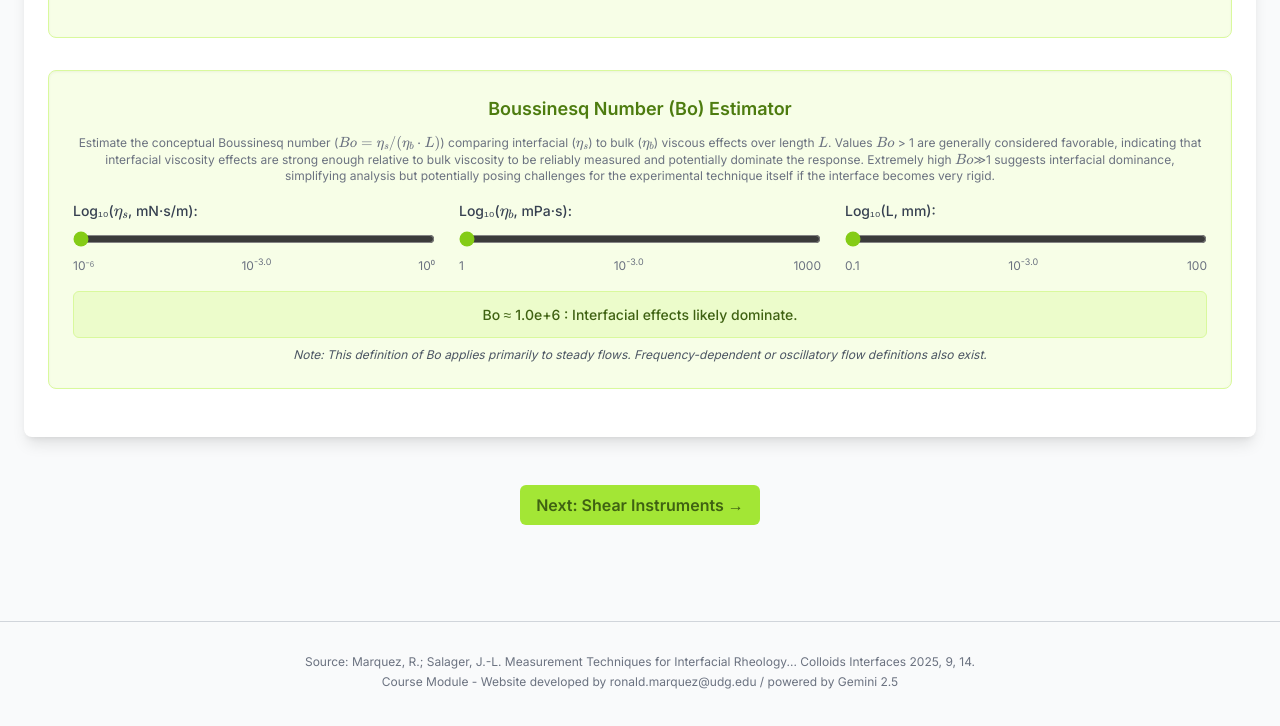
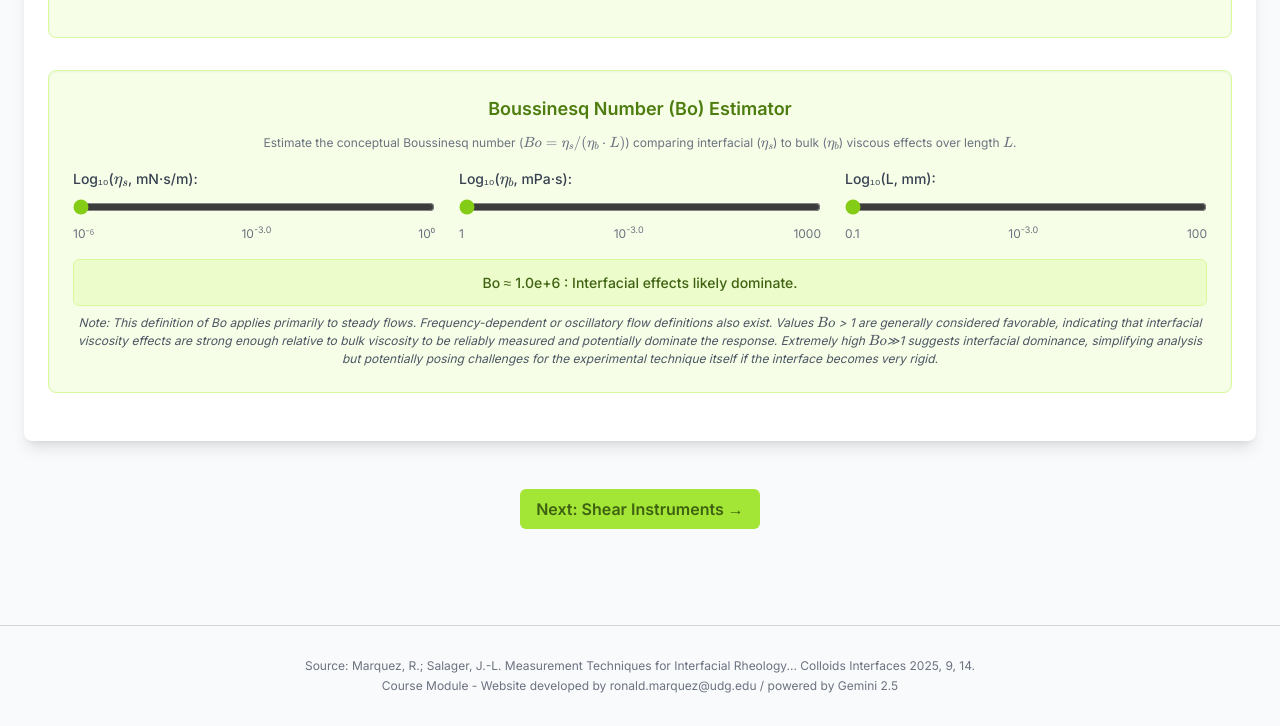
Before and after one commit to marquezrn03/A-Short-Course-On-Interfacial-Rheology, a plain HTML site: page index.html in a window 1280 px wide. Shown: the part 3771-4497 px from the top of the page. Drawn offline with nearby package versions, Linux system fonts and the light colour scheme.

Commit message:
Update index.html

```diff
--- a/index.html
+++ b/index.html
@@ -172,7 +172,7 @@
 
              <div class="interactive-block bg-lime-50 mt-8">
                   <h4 class="text-lg font-semibold mb-3 text-center text-lime-700">Boussinesq Number (Bo) Estimator</h4>
-                  <p class="text-xs text-center text-gray-500 mb-4">Estimate the conceptual Boussinesq number (\(Bo = \eta_s / (\eta_b \cdot L)\)) comparing interfacial (\(\eta_s\)) to bulk (\(\eta_b\)) viscous effects over length \(L\). Values \(Bo\) > 1 are generally considered favorable, indicating that interfacial viscosity effects are strong enough relative to bulk viscosity to be reliably measured and potentially dominate the response. Extremely high \(Bo\)≫1 suggests interfacial dominance, simplifying analysis but potentially posing challenges for the experimental technique itself if the interface becomes very rigid.</p>
+                  <p class="text-xs text-center text-gray-500 mb-4">Estimate the conceptual Boussinesq number (\(Bo = \eta_s / (\eta_b \cdot L)\)) comparing interfacial (\(\eta_s\)) to bulk (\(\eta_b\)) viscous effects over length \(L\). </p>
                   <div class="grid grid-cols-1 md:grid-cols-3 gap-x-6 gap-y-4 mb-4">
                       <div>
                           <label for="bo-eta-s-slider">Log₁₀(\(\eta_s\), mN·s/m):</label>
@@ -191,7 +191,7 @@
                       </div>
                   </div>
                   <div id="bo-output" class="output-box bg-lime-100 border-lime-200 text-lime-800">Bo ≈ 1.0e+0 : Both effects potentially significant.</div>
-                  <p class="clarification-note">Note: This definition of Bo applies primarily to steady flows. Frequency-dependent or oscillatory flow definitions also exist.</p>
+                  <p class="clarification-note">Note: This definition of Bo applies primarily to steady flows. Frequency-dependent or oscillatory flow definitions also exist. Values \(Bo\) > 1 are generally considered favorable, indicating that interfacial viscosity effects are strong enough relative to bulk viscosity to be reliably measured and potentially dominate the response. Extremely high \(Bo\)≫1 suggests interfacial dominance, simplifying analysis but potentially posing challenges for the experimental technique itself if the interface becomes very rigid.</p>
               </div>
         </section>
 
```
